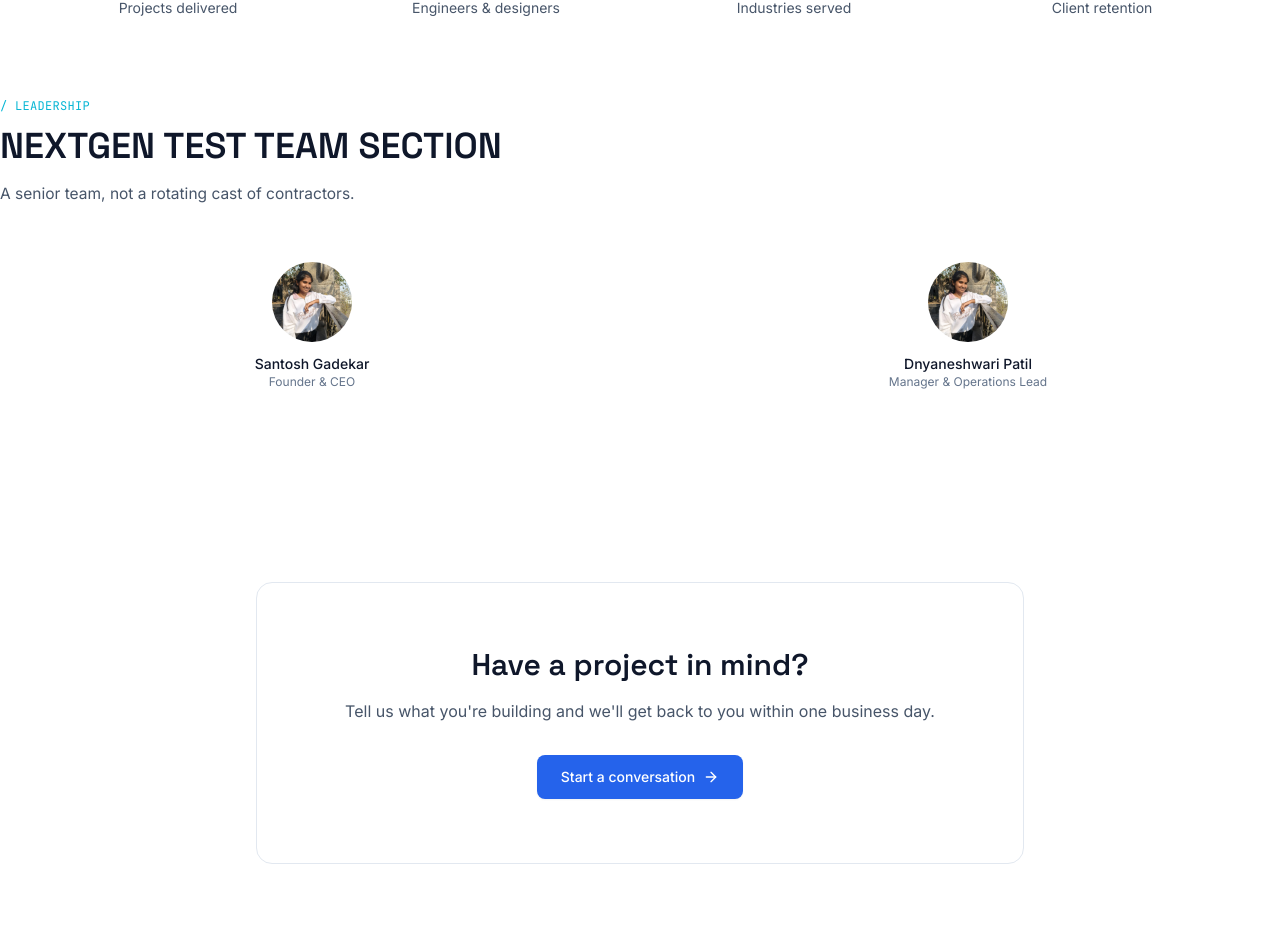
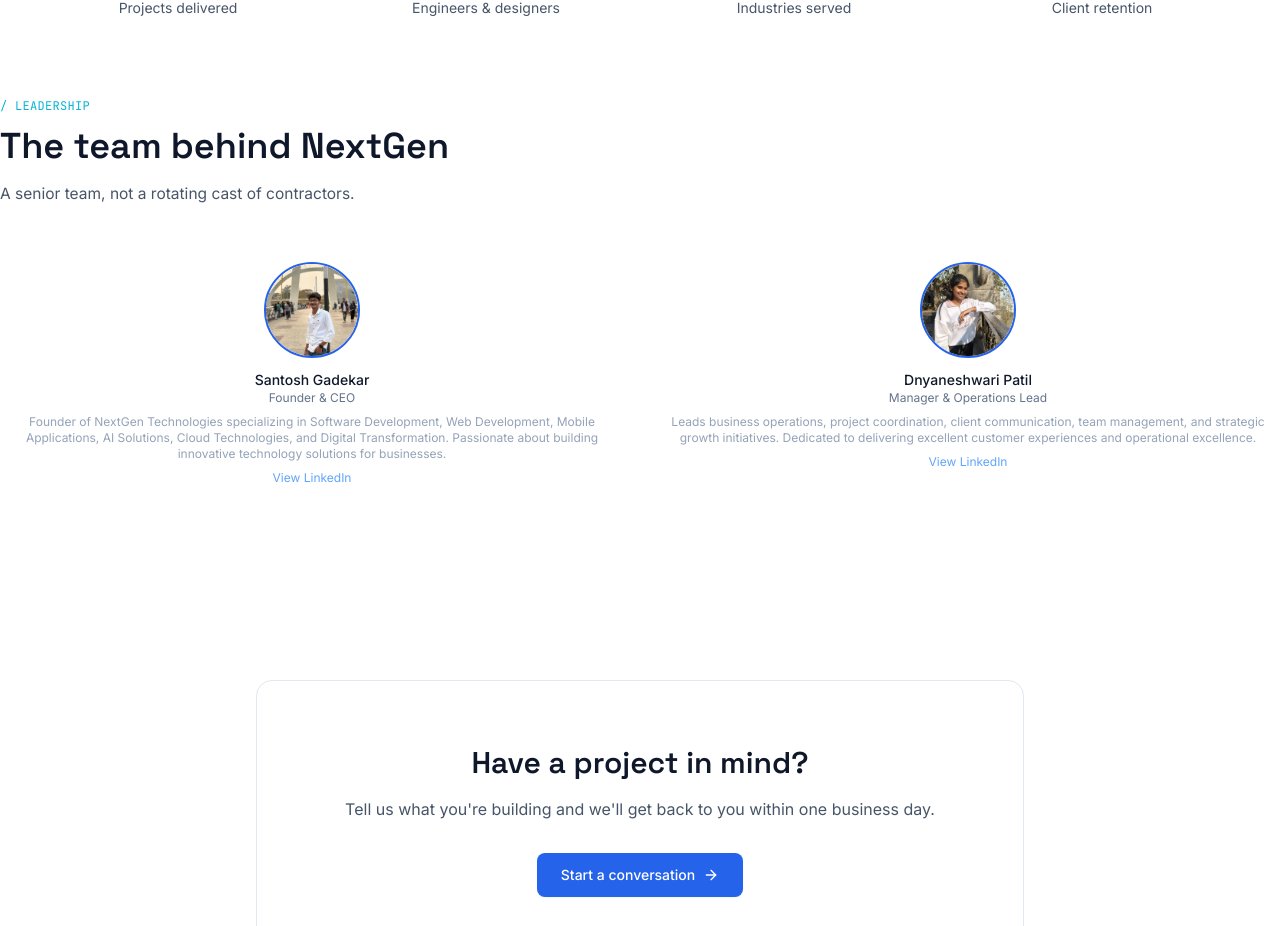
Before and after one commit to santoshgadekar324/nextgen-technologies, a React (Vite) app: page /about in a window 1280 px wide. Shown: the part 1459-2385 px from the top of the page. Built offline with nearby package versions, Linux system fonts and the light colour scheme.

Commit message:
Update About.tsx

```diff
--- a/src/pages/About.tsx
+++ b/src/pages/About.tsx
@@ -64,21 +64,40 @@
             <div key={s.label}>
               <div className="font-mono text-2xl sm:text-3xl font-medium text-accent">{s.value}</div>
               <div className="text-xs sm:text-sm text-slate-600 dark:text-slate-400 mt-1.5">{s.label}</div>
+
             </div>
           ))}
         </div>
 
-        <SectionHeading eyebrow="leadership" title="NEXTGEN TEST TEAM SECTION" description="A senior team, not a rotating cast of contractors." />
+        <SectionHeading eyebrow="leadership" title="The team behind NextGen" description="A senior team, not a rotating cast of contractors." />
         <div className="grid grid-cols-1 sm:grid-cols-2 gap-8">
           {team.map((m, i) => (
             <Reveal key={m.name} delay={i * 0.04} className="text-center">
-<img
-  src="/team/dnyaneshwari.jpeg"
-  alt="Dnyaneshwari"
-  className="w-20 h-20 mx-auto rounded-full object-cover mb-3"
-/>
+{m.image ? (
+  <img
+    src={m.image}
+    alt={m.name}
+    className="w-24 h-24 mx-auto rounded-full object-cover mb-3 border-2 border-primary"
+  />
+) : (
+  <div className="w-16 h-16 mx-auto rounded-full bg-gradient-to-br from-primary to-accent text-white flex items-center justify-center text-base font-mono mb-3">
+    {m.initials}
+  </div>
+)}
               <div className="text-sm font-medium">{m.name}</div>
               <div className="text-xs text-slate-500 dark:text-slate-500">{m.role}</div>
+              <p className="text-xs text-slate-400 mt-2 px-2">
+  {m.bio}
+</p>
+
+<a
+  href={m.linkedin}
+  target="_blank"
+  rel="noopener noreferrer"
+  className="text-blue-400 text-xs mt-2 inline-block"
+>
+  View LinkedIn
+</a>
             </Reveal>
           ))}
         </div>
```
